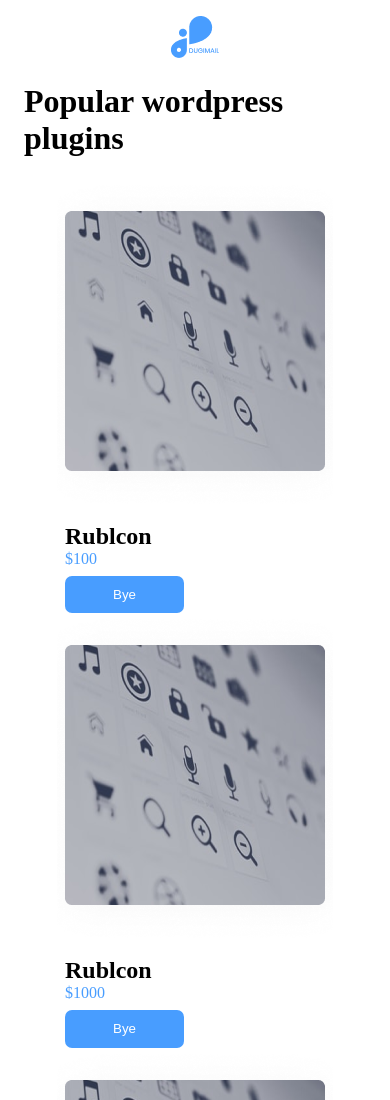
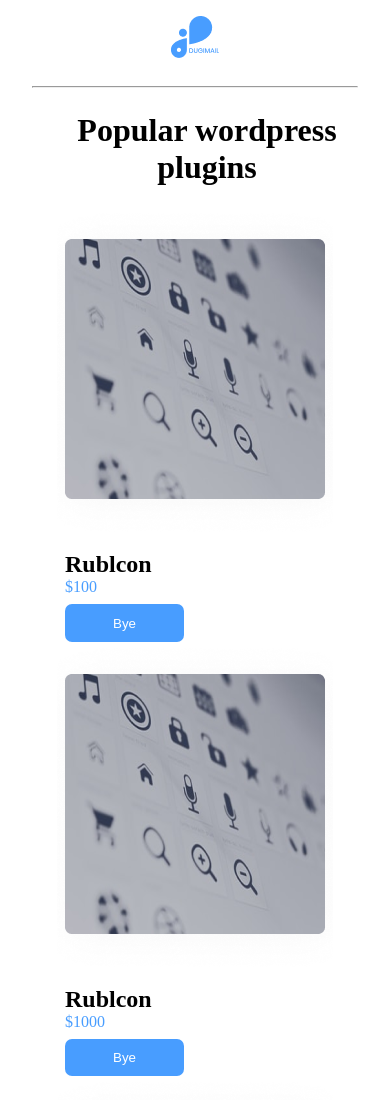
Before and after one commit to sawertsand22/Htmltr2, a plain HTML site: page index.html in a window 390 px wide. Shown: the top 1100 px of the page. Drawn offline with nearby package versions, Linux system fonts and the light colour scheme.

Commit message:
add line and correct margin to notmal

```diff
--- a/index.html
+++ b/index.html
@@ -11,10 +11,12 @@
         <div style="text-align: center; margin-top: 1rem;">
             <img src="images/Group 1.png" "/>
         </div>
+        <hr style="margin: 1.5rem;">
         <div>
-            <h1 style="font-family: 'Poppins';">Popular wordpress plugins</h1>
+            <h1 style="font-family: 'Poppins'; margin-left: 0.5rem; ">Popular wordpress plugins</h1>
         </div>
         <div class="container">
+
             <div class="element">
                 <img src="images/image 43.png" alt=""/>
                 <h2>Rublcon</h2>
@@ -26,7 +28,7 @@
                 </div>
             </div>
             <div class="element">
-                <img src="images/image 43.png" alt="" />
+                <img src="images/image 43.png"; />
                 <h2>Rublcon</h2>
                 <p>$1000</p>
                 <div class="btn">
--- a/style.css
+++ b/style.css
@@ -2,13 +2,18 @@
 {
     display: grid;
     grid-template-columns: 1fr 1fr;
-
+        margin-left: 1rem;
+    margin-right: 1rem;
 }
 .container *
 {
 
-    margin: auto;
+   margin: auto;
         max-width: 50rem;
+
+}
+img{
+
 }
 .main
 {
@@ -55,7 +60,7 @@ h1
     padding-left: 0.5rem;
 
 }
-@media screen and (max-width: 760px){
+@media screen and (max-width: 600px){
     .main{
         max-width: none;
         border: none;
@@ -74,7 +79,10 @@ h1
     {
         grid-template-columns: 1fr;
     }
-
+    h1
+    {
+        text-align: center;
+    }
 
 
 }
```
